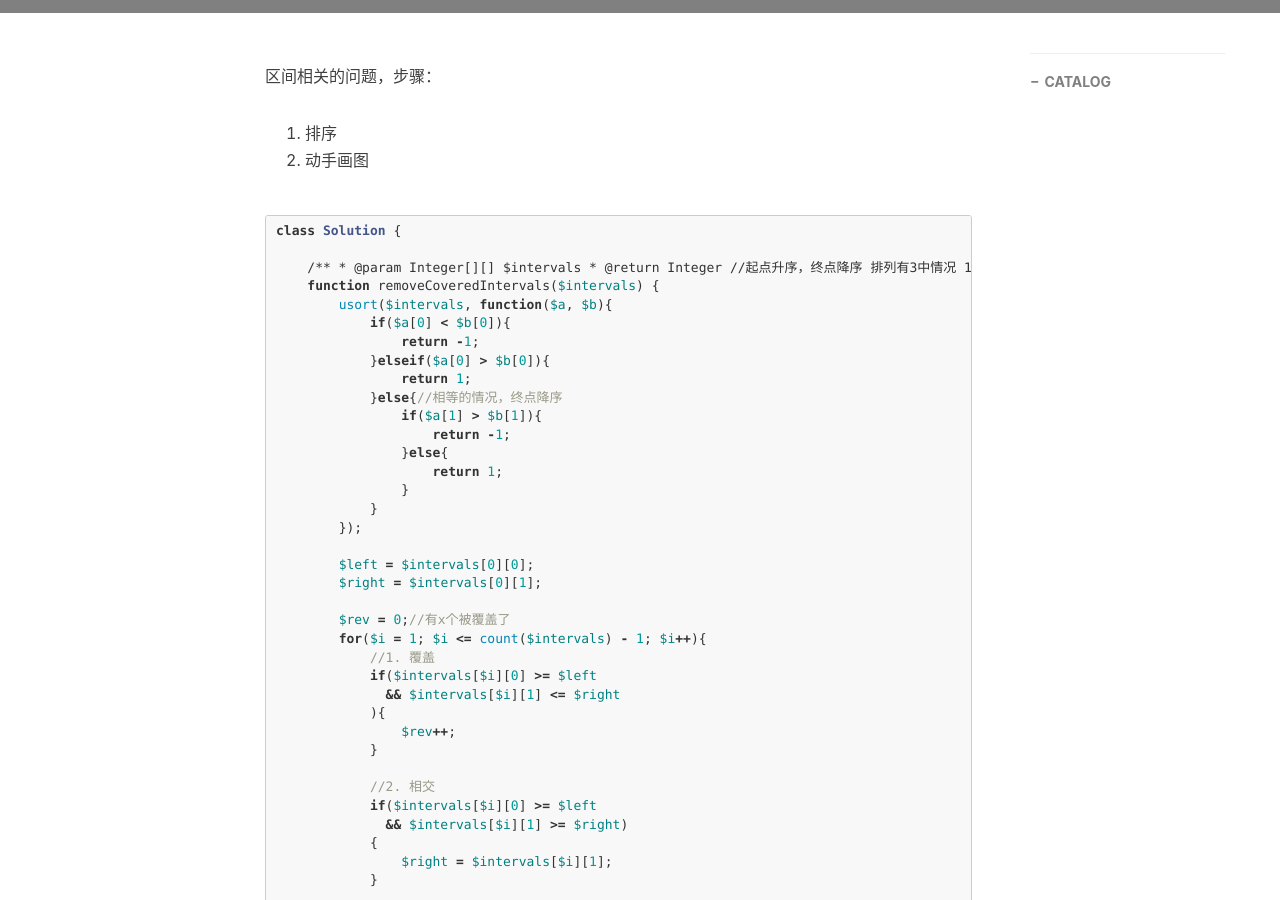
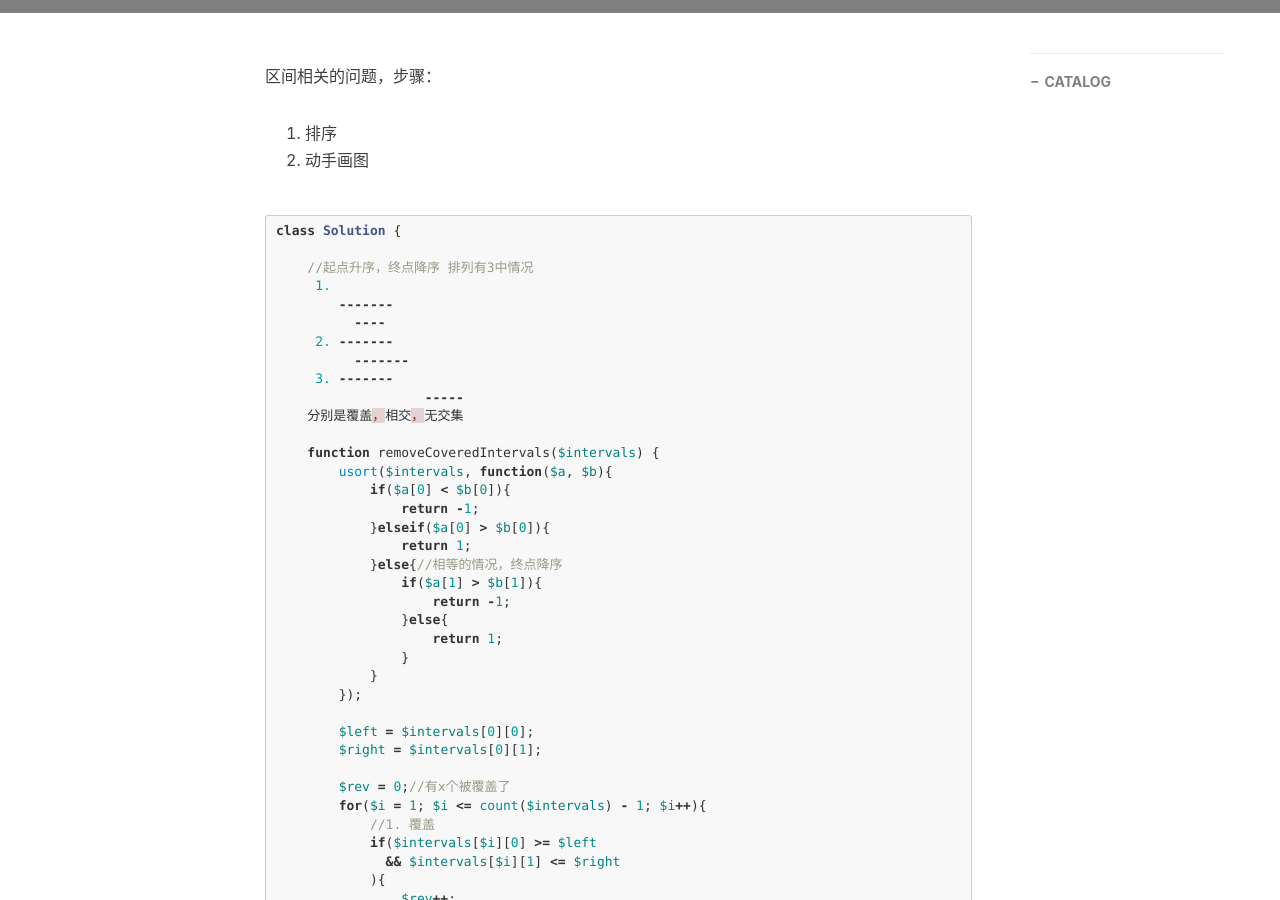
Before and after one commit to TearKnow/blog, a Jekyll site: the page built from _posts/2021-05-11-区间相关问题（LeetCode1288 删除被覆盖区间）.md, in a window 1280 px wide and 900 px high, scrolled down 504 px. Built offline with Jekyll 4.4.1, drawn with Linux system fonts in a browser that asks for light colours; comment, search, counter and statistics services are not loaded.

Commit message:
区间相关问题

````diff
--- a/_posts/2021-05-11-区间相关问题（LeetCode1288 删除被覆盖区间）.md
+++ b/_posts/2021-05-11-区间相关问题（LeetCode1288 删除被覆盖区间）.md
@@ -13,10 +13,7 @@ tags:
 ```php
 class Solution {
 
-    /**
-     * @param Integer[][] $intervals
-     * @return Integer
-	 //起点升序，终点降序 排列有3中情况
+    //起点升序，终点降序 排列有3中情况
      1.
         -------
           ----
@@ -24,8 +21,8 @@ class Solution {
           -------
      3. -------
                    -----
-	 分别是覆盖，相交，无交集
-     */
+    分别是覆盖，相交，无交集
+
     function removeCoveredIntervals($intervals) {
         usort($intervals, function($a, $b){
             if($a[0] < $b[0]){
````
